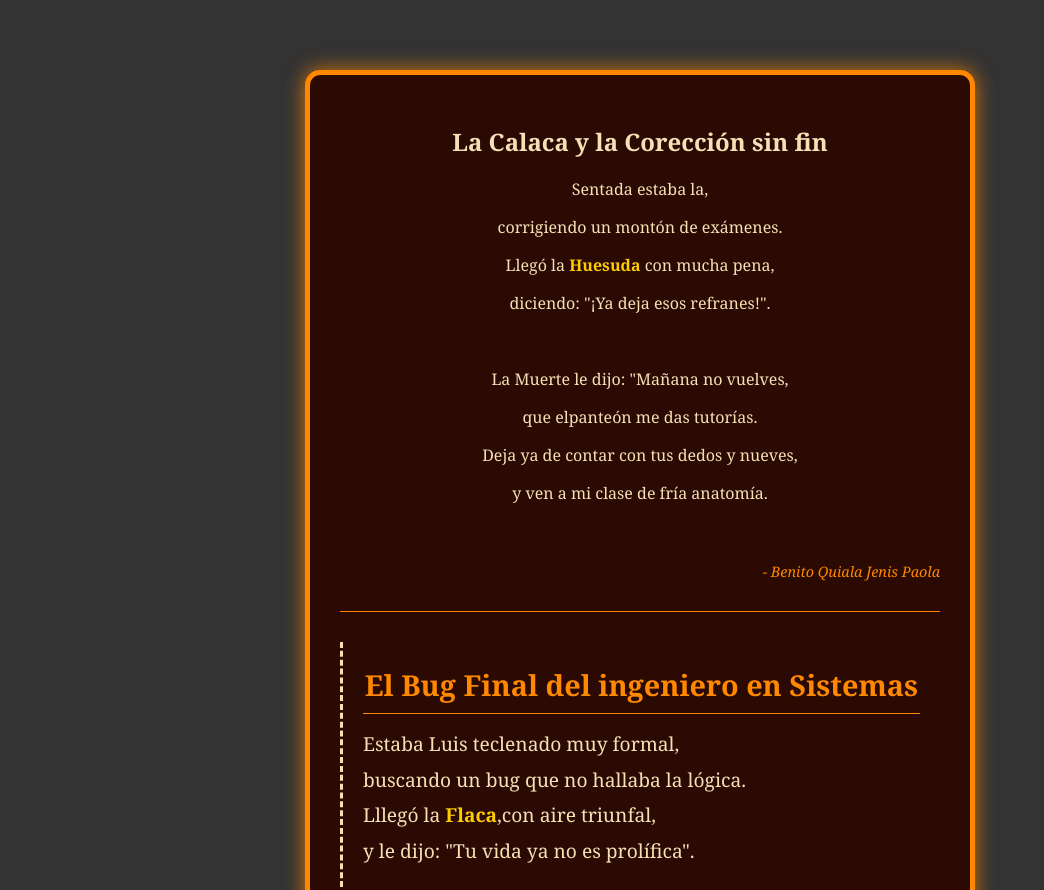
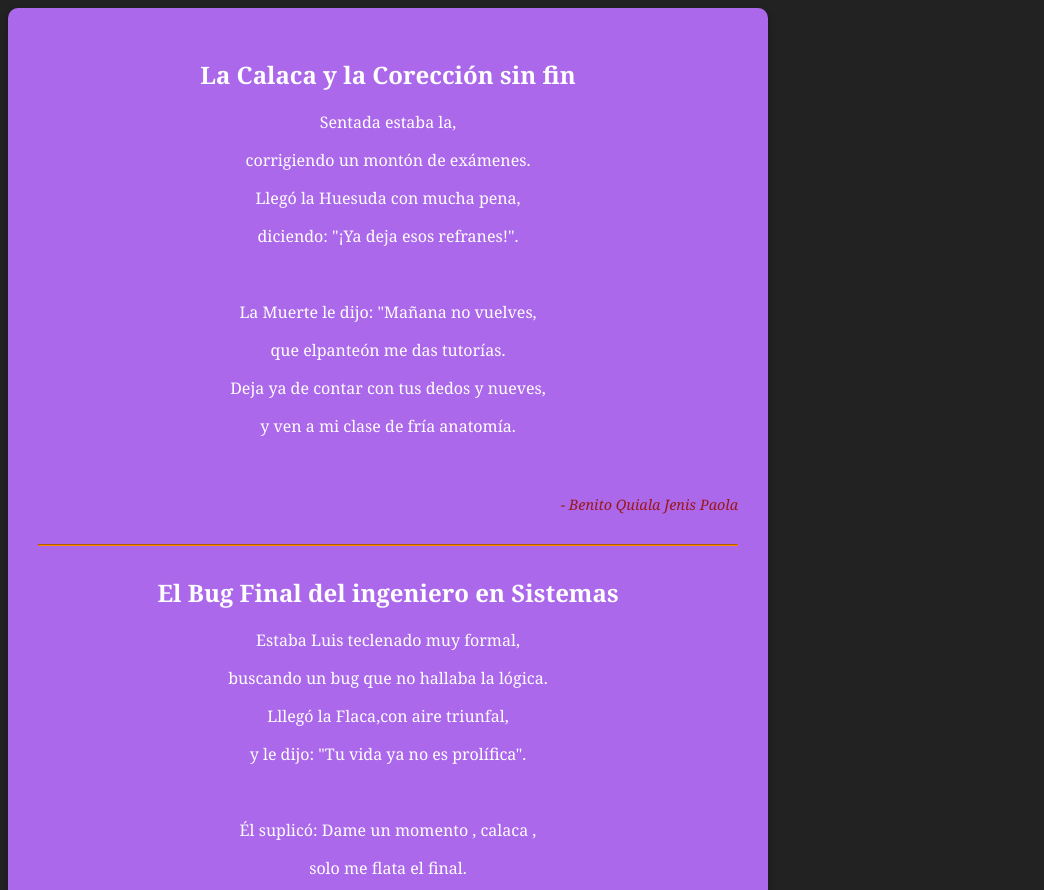
Before and after one commit to 2320056-alt/trio-de-calaveritas, a plain HTML site: page index.html in a window 1280 px wide. Shown: the top 890 px of the page, without its empty margins (0-1044 px from the left). Drawn offline with Linux system fonts and the light colour scheme.

Commit message:
Add files via upload

```diff
--- a/estilos.css
+++ b/estilos.css
@@ -1,79 +1,59 @@
+/*Estilos generales (compartidos por todas las calaveritas)*/
 body {
-    font-family: 'Georgia', serif; /*tipo de letra más tradicional*/
-    background-color: #333333;/*Fondo oscuro, típico de la noche de muertos*/
-    color: #f7e0b5;/*Color crema o hueso para el texto*/
-    margin: 0;
-    padding:20px;
-    text-align: center;
+    font-family: 'Georgia', sans-serif; /*tipo de letra más tradicional*/
+    background-color: #222; /*Fondo oscuro para resaltar los colores*/
+    color: #fff; /*Texto blanco para mejor contraste*/
 }
 
 .contenedor {
-   max-width: 600px;
-   margin: 50px auto;
+   max-width: 700px;
+   width: 80%;
+   margin-bottom: 30px;
    padding: 30px;
-   background-color: #2a0a02;/*Color oscuro que evoca tierra o altar*/
-   border: 5px solid #ff8800;/*Borde de color calabaza/cempasúchil */
-   border-radius: 15px;
-   box-shadow: 0 0 20px rgba(255, 136, 0, 0.8);
+   background-color: #ac68eb; /*Morado pastel*/
+   text-align: center;
+   border-radius: 10px;
+   box-shadow: 0 4px 8px rgba(0, 0, 0, 0.3);
 }
 
 h1 {
-   color: #ffff;
-   font-size: 2.5em;
-   margin-bottom: 25px;
-   text-shadow: 2px 2px 4px #000000;
+   text-align: center;
 }
 
-.ultima-calaverita {
-   padding: 20px;
-   border-left: 3px dashed #f7e0b5;
-   background-color: #333;/*Un color de fondo diferente para identicarla*/
+/*Estilos especificos para la calaverita1*/
+.calaverita1 h1 {
+    color: #E63946; /*Rojo intenso*/
+    text-shadow: 2px 2px 4px rgba(0, 0, 0, 0.5);
 }
 
-/*ESTILOS PARA LOS TÍTULOS INDIVIDUALES DE CADA CALAVERITA (h2)*/
-.calaverita h2 {
-  color:#ff8800; /*Color naranja de cempasuchil para los títulos de cada calaverita */
-  font-size: 1.5em;
-  margin-top: 0;
-  margin-bottom: 15px;
-  text-align: center;
-  border-bottom: 1px solid #ff8800; /*linea decorativa bajo el título*/
-  padding-bottom: 5px;
+.calaverita1 .huesuda, .calaverita1 .parca {
+    color: #06D6A0; /*Verde turquesa*/
+    font-weight: bold;
+    text-shadow: 1px 1px 2px rgba(0, 0, 0, 0.3);
 }
 
-/*ESTILOS PARA LOS SEPADORES HORIZONTALES */
-hr {
-    border: none;
-    height: 1px;
-    background-color: #ff8800; /*linea de color naranja para separar las calaveritas */
-    margin: 30px 0; /*Elimina el margen inferior*/
+/*Estilos especificos para la calaverita2*/
+.calaverita2 h1 {
+  color:#FCA311; /*Naranja brillante*/
+  text-shadow: 2px 2px 4px rgba(0, 0, 0, 0.5);
 }
 
-/*ESTILOS GENERALES Y SOLUCION DE ESPECIFICADO para el borde y padding*/
-.calaverita {
-    font-size: 1.2em;
-    line-height: 1.6;
-    text-align: left;
-    padding: 20px;
-    border-left: 3px dashed #f7e0b5; /*Borde punteando izquierdo */
-    /*Los estilos de borde y padding se definen a continuacion para mas especificidad*/
+.calaverita2 .huesuda, .calaverita2 .parca {
+    color: #457B9D; /*Azul acero*/
+    font-weight: bold;
+    text-shadow: 1px  1px 2px rgba(0, 0, 0, 0.3);
 }
 
-
-/*ESTILOS DE PARRAFOS DENTRO DE LA CALAVERITA*/
-.calaverita p {
-    margin: 5px 0;
+/*Estilos especificos para la calverita3*/
+.calaverita3 h1{
+    color: #A8DADC; /*Azul pastel*/
+    text-shadow: 2px 2px 4px rgba(0, 0, 0, 0.5);
 }
 
-/*Destacando a los personajes y lugares*/
-.huesuda, .parca {
+.calaverita3 .huesuda, .calaverita3 .parca {
+    color: #E76F51; /*Rojo anaranjado*/
     font-weight: bold;
-    color: #ffcc00; /*dorado o amarillo fuerte*/
-}
-
-.panteon {
-    font-style: italic;
-    color: #a8a8a8; /*Gris hueso*/
+    text-shadow: 1px 1px 2px rgba(0, 0, 0, 0.3);
 }
 
 .autor {
@@ -81,5 +61,5 @@ hr {
     text-align: right;
     font-size: 0.9em;
     font-style: italic;
-    color: #ff8800;
+    color: #9b1717;
 }
```
Also changed, not shown: calaverita.html (added, +71 -0 lines).
